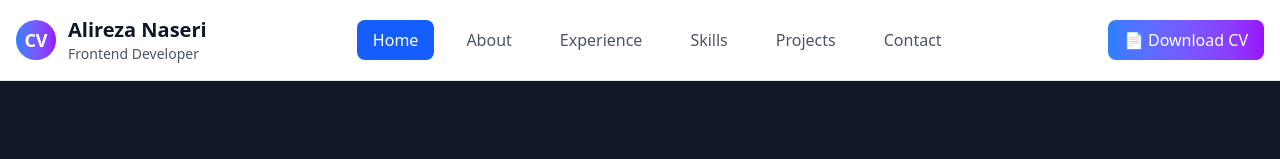
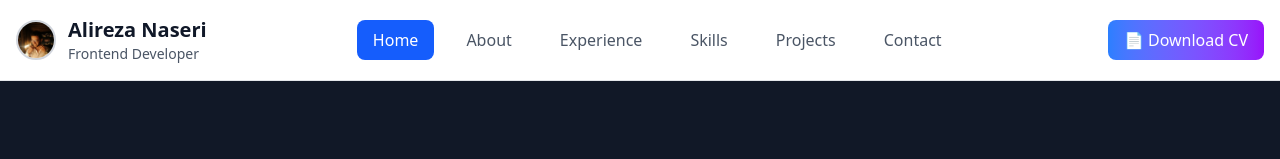
Before and after one commit to alirezanasery/online-resume2, a Next.js app: page / in a window 1280 px wide. Shown: the top 159 px of the page. Built offline with nearby package versions, Linux system fonts and the light colour scheme.

Commit message:
Add files via upload

```diff
--- a/src/components/layout/Header.tsx
+++ b/src/components/layout/Header.tsx
@@ -2,15 +2,9 @@
 import Link from 'next/link';
 import { usePathname } from 'next/navigation';
 import { personalData } from '@/data/personalData';
-// حذف useEffect و useState چون استفاده نمیشن
-// import { useState, useEffect } from 'react';
 
 export function Header() {
   const pathname = usePathname();
-
-  // حذف stateهای theme چون استفاده نمیشن
-  // const [theme, setTheme] = useState('dark');
-  // const [showPicker, setShowPicker] = useState(false);
 
   const handleDownloadCV = () => {
     window.open('/naseri.pdf', '_blank');
@@ -30,8 +24,13 @@ export function Header() {
       <nav className="container mx-auto px-4 py-4">
         <div className="flex justify-between items-center">
           <Link href="/" className="flex items-center space-x-3 cursor-pointer">
-            <div className="w-10 h-10 bg-gradient-to-r from-blue-500 to-purple-600 rounded-full flex items-center justify-center">
-              <span className="text-white font-bold text-lg">CV</span>
+            {/* جایگزینی با عکس پروفایل */}
+            <div className="w-10 h-10 rounded-full overflow-hidden border-2 border-gray-300 dark:border-gray-600">
+              <img
+                src="/profile.jpg"
+                alt="Profile"
+                className="w-full h-full object-cover"
+              />
             </div>
             <div className="hidden sm:block">
               <h1 className="text-xl font-bold text-gray-900 dark:text-white">
```
